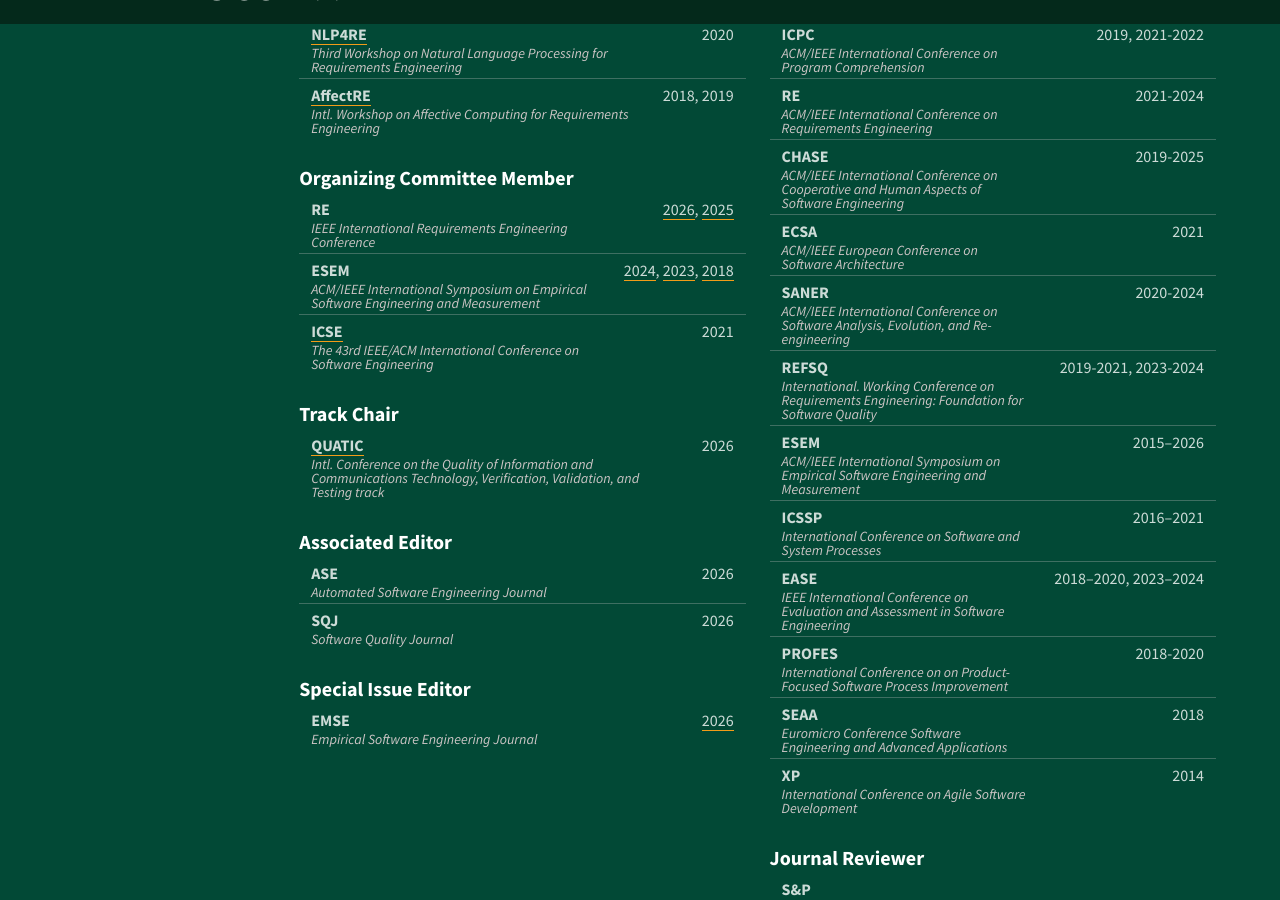
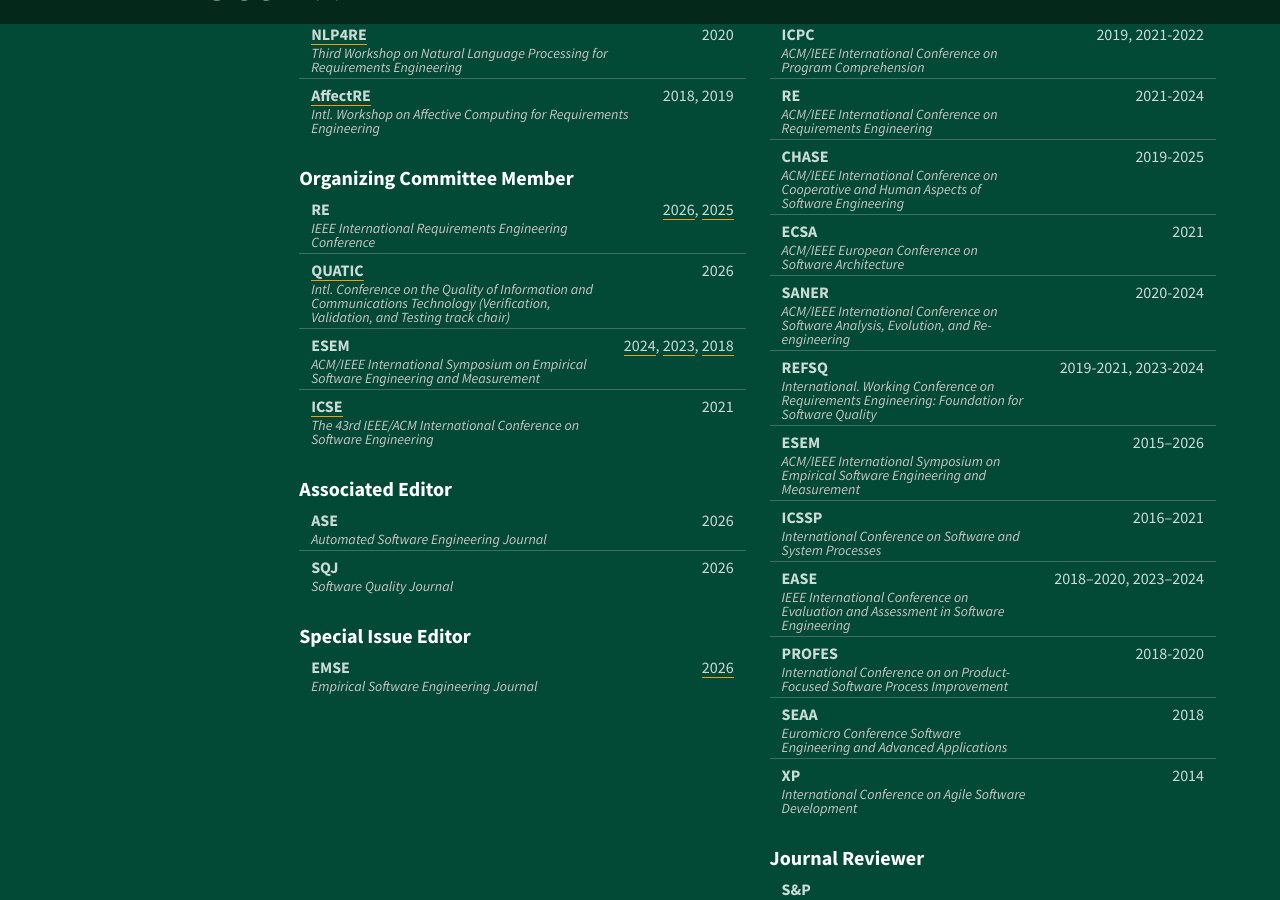
Before and after one commit to dfucci/dfucci.github.io, a Jekyll site: the page built from index.md, in a window 1280 px wide and 900 px high, scrolled down 1982 px. Built offline with Jekyll 4.4.1, drawn with Linux system fonts in a browser that asks for light colours; a style sheet for code colours, icons or effects is not loaded; part of the change alters nothing that is shown.

Commit message:
Move QUATIC 2026 track chair under Organizing Committee Member
Co-Authored-By: Claude Sonnet 5.5 <noreply@anthropic.com>

```diff
--- a/_data/service.yml
+++ b/_data/service.yml
@@ -30,6 +30,10 @@ left:
       url: https://conf.researchr.org/committee/RE-2026/RE-2026-organizing-committee
     - label: '2025'
       url: https://conf.researchr.org/committee/RE-2025/RE-2025-organizing-committee
+  - name: QUATIC
+    description: Intl. Conference on the Quality of Information and Communications Technology (Verification, Validation, and Testing track chair)
+    url: https://2026.quatic.org/thematic-tracks/verification-validation-and-testing
+    years: '2026'
   - name: ESEM
     description: ACM/IEEE International Symposium on Empirical Software Engineering and Measurement
     years:
@@ -43,12 +47,6 @@ left:
     description: The 43rd IEEE/ACM International Conference on Software Engineering
     url: https://2021.icse-conferences.org/committee/icse-2021-organizing-committe
     years: '2021'
-- heading: Track Chair
-  items:
-  - name: QUATIC
-    description: Intl. Conference on the Quality of Information and Communications Technology, Verification, Validation, and Testing track
-    url: https://2026.quatic.org/thematic-tracks/verification-validation-and-testing
-    years: '2026'
 - heading: Associated Editor
   items:
   - name: ASE
```
